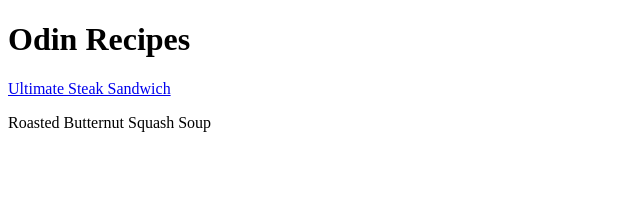
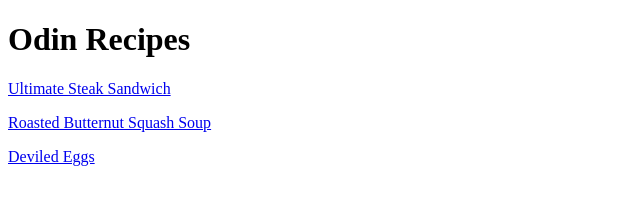
Before and after one commit to T-Pastor/odin-recipes, a plain HTML site: page index.html in a window 1280 px wide. Shown: the whole page, without its empty margins (0-640 px from the left). Drawn offline with Linux system fonts and the light colour scheme.

Commit message:
added deviled eggs link

```diff
--- a/index.html
+++ b/index.html
@@ -8,6 +8,7 @@
     <body>
         <h1>Odin Recipes</h1>
         <p><a href="./recipes/ultimate-steak-sandwich.html">Ultimate Steak Sandwich</a></p>
-        <p><a herf="./recipes/butternut-squash-soup.html">Roasted Butternut Squash Soup</a></p>
+        <p><a href="./recipes/butternut-squash-soup.html">Roasted Butternut Squash Soup</a></p>
+        <p><a href="./recipes/deviled-eggs.html">Deviled Eggs</a></p>
     </body>
 </html>
```
